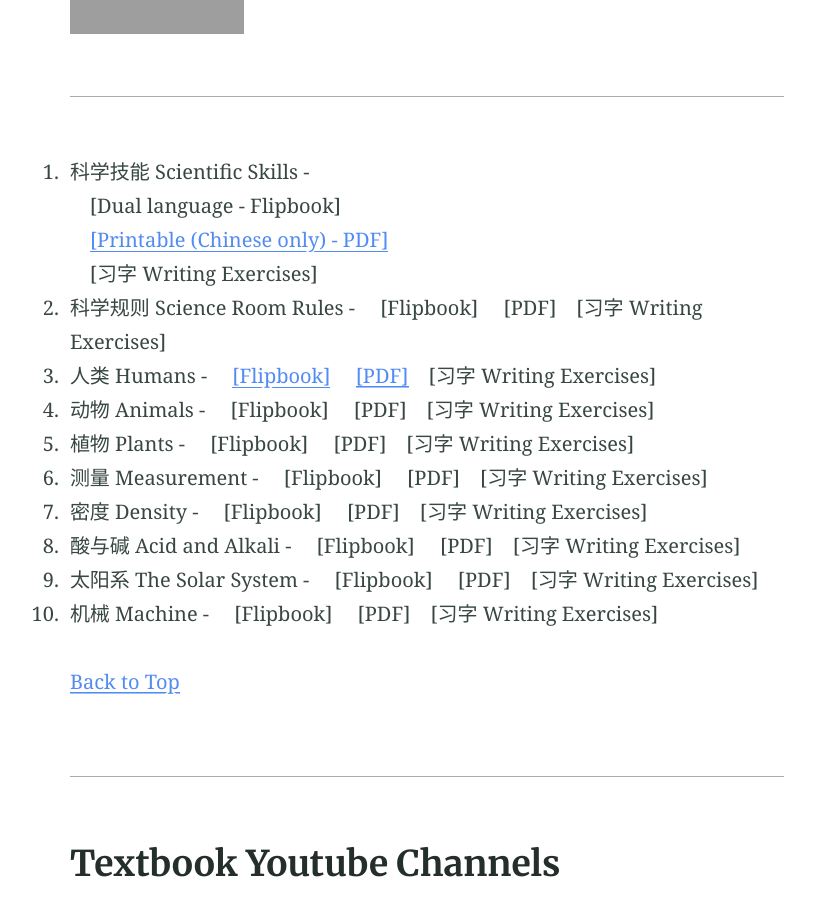
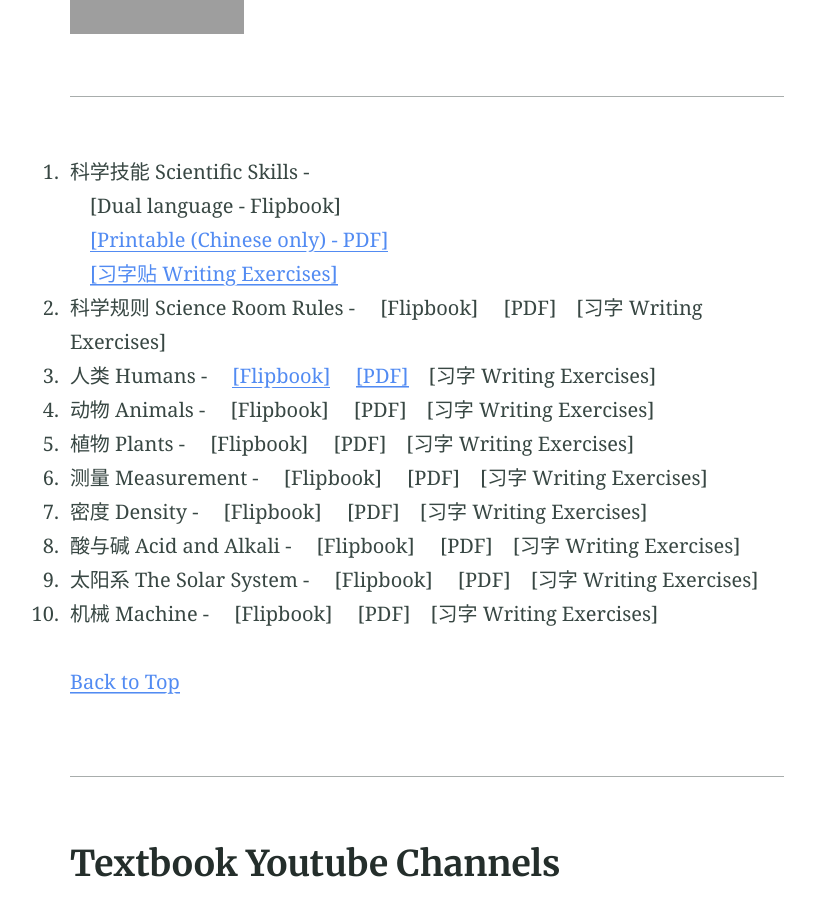
Before and after one commit to multilingual-malaysian/dlp_science, a Jekyll site: the page built from year3.md, in a window 1280 px wide and 900 px high, scrolled down 599 px. Shown: the whole window, without its empty margins (213-1028 px from the left). Built offline with Jekyll 4.4.1, drawn with Linux system fonts in a browser that asks for light colours; grey boxes are pictures that could not be loaded.

Commit message:
Update year3.md

```diff
--- a/year3.md
+++ b/year3.md
@@ -13,7 +13,7 @@ excerpt: "Resource centre for Bahasa Cina Tahun 3 text book"
 1. 科学技能 Scientific Skills - <br />
    &emsp;[Dual language - Flipbook] <br />
    &emsp;<a href="/dlp_science/doc/year3/sc_year3_chinese_chapter3.pdf" target="_blank">[Printable (Chinese only) - PDF]</a><br />
-   &emsp;[习字 Writing Exercises]
+   &emsp;<a href="/dlp_science/doc/year3/sc_year3_chapter3_writing.pdf" target="_blank">[习字贴 Writing Exercises]</a>
 2. 科学规则 Science Room Rules - &emsp;[Flipbook]&emsp; [PDF]&emsp;[习字 Writing Exercises]
 3. 人类 Humans - &emsp;<a href="https://online.fliphtml5.com/pjnuy/mbbp/" target="_blank">[Flipbook]</a>&emsp; <a href="/dlp_science/doc/year3/sc_year3_chapter3.pdf" target="_blank">[PDF]</a>&emsp;[习字 Writing Exercises]
 4. 动物 Animals - &emsp;[Flipbook]&emsp; [PDF]&emsp;[习字 Writing Exercises]
```
